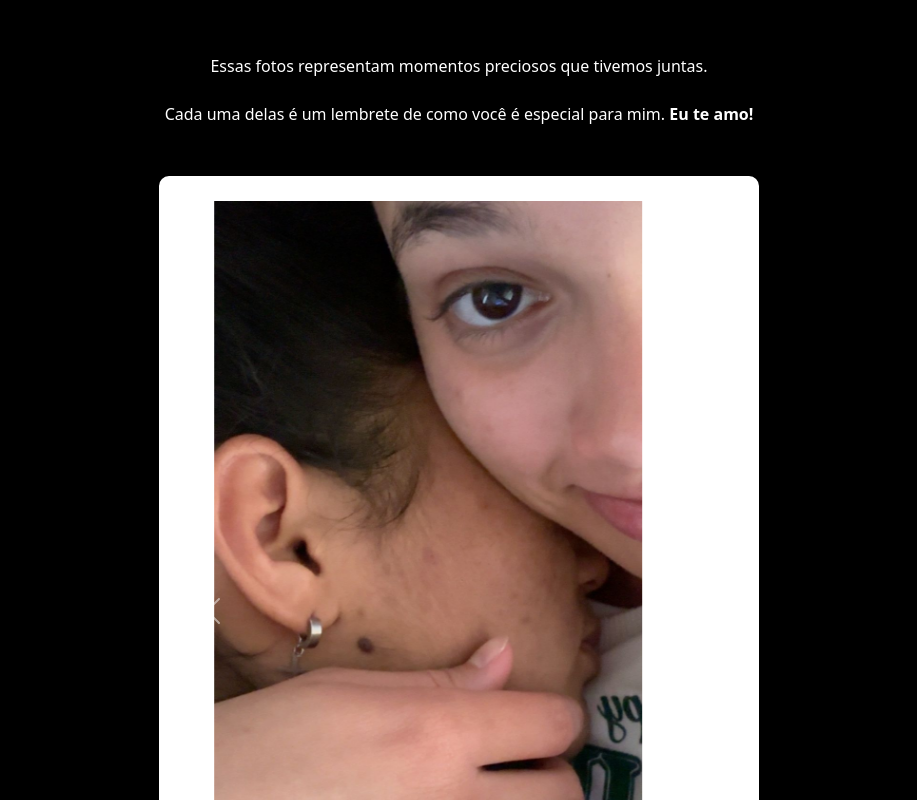
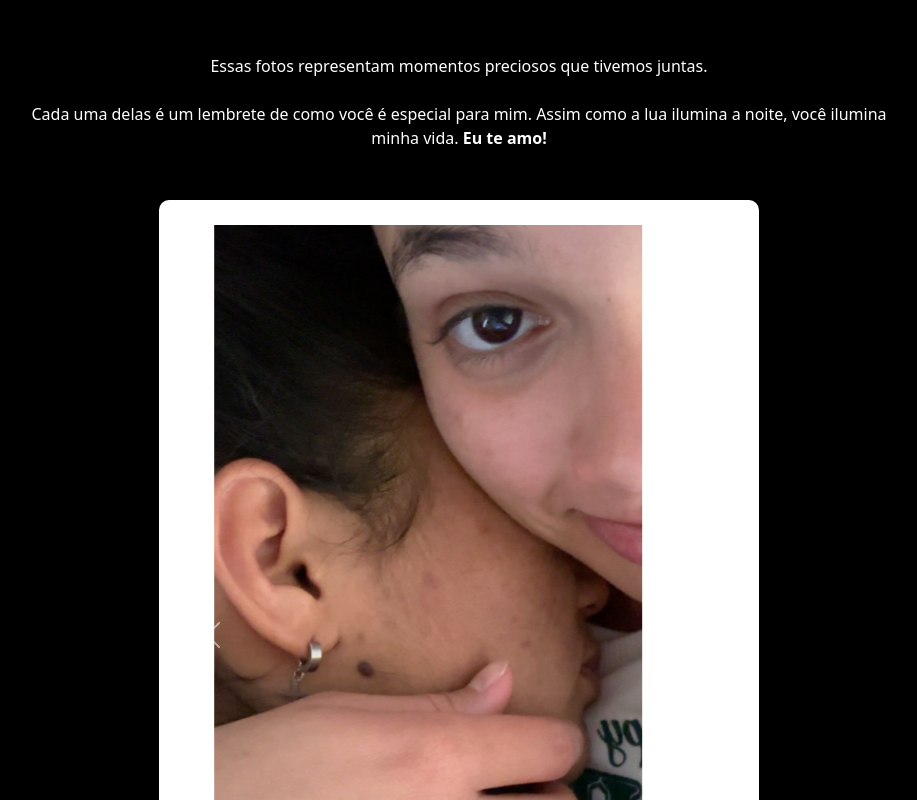
Before and after one commit to LariSevilha/surprise-rafa, a plain HTML site: page index2.html in a window 1280 px wide. Shown: the top 800 px of the page, without its empty margins (181-1098 px from the left). Drawn offline with nearby package versions, Linux system fonts and the light colour scheme.

Commit message:
change text

```diff
--- a/index2.html
+++ b/index2.html
@@ -132,7 +132,7 @@
     <div class="container">
         <hr>
         <div class="text-card card">
-            <p class="text-curto">Essas fotos representam momentos preciosos que tivemos juntas.<br><br> Cada uma delas é um lembrete de como você é especial para mim. <strong>Eu te amo!</strong> </p>
+            <p class="text-curto">  Essas fotos representam momentos preciosos que tivemos juntas.<br><br> Cada uma delas é um lembrete de como você é especial para mim. Assim como a lua ilumina a noite, você ilumina minha vida. <strong>Eu te amo!</strong> </p>
         </div>
         <hr>
         <div id="carouselExampleIndicators" class="carousel slide carousel-custom" data-bs-ride="carousel">
```
Also changed, not shown: index.html (+1 -1 lines).
